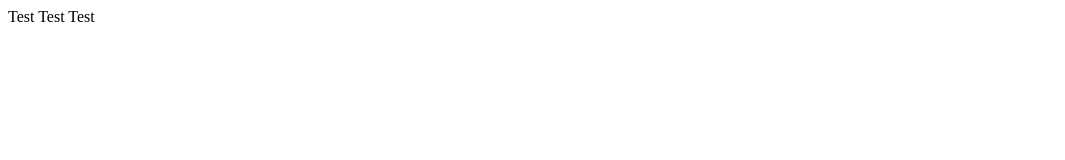
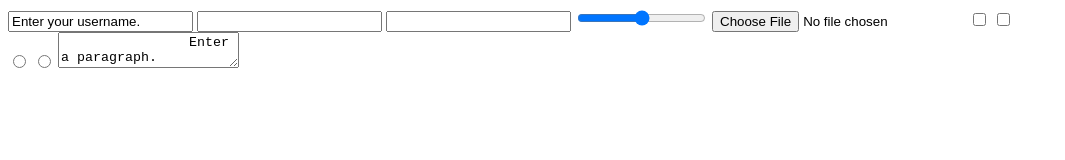
Before and after one commit to Gbisono99/HTML5Tutorial, a plain HTML site: page index.html in a window 1280 px wide. Shown: the whole page, without its empty margins (0-1065 px from the left). Drawn offline with Linux system fonts and the light colour scheme.

Commit message:
Input and Forms.

```diff
--- a/index.html
+++ b/index.html
@@ -1,11 +1,51 @@
 <!DOCTYPE html>
 <html> <!--HTML container tag-->
     <head> <!-- Head container tag-->
-        <title> <!-- Title container tag-->
-            Test Website <!--Appears on the tab of the website-->
+        <title>
+            Input and Forms
         </title>
     </head>
-    <body> <!-- Body container tag. Used for content-->
-        Test Test Test
+    <body>
+        <main>
+
+
+            <!--To add functionality to buttons, inputs and more, JS is needed.-->
+            <!--
+                The input tag specifies an input field where the user can enter data.
+                By using the type attribute, different forms of input can be created.
+                For more information: https://www.w3schools.com/tags/tag_input.asp
+            -->
+            <input type ="text" value="Enter your username."/>
+            <input type ="password"/>
+            <input type ="data"/>
+            <input type = "range"/>
+            <input type = "file"/>
+
+            <input type = "checkbox">
+            <input type = "checkbox">
+            <br>
+            <input name = "btn" type = "radio">
+            <input name = "btn" type = "radio">
+            <!--
+                Giving two radio buttons the same name allows for only one to be selected.
+            -->
+            <!--
+                The textarea tag creates a specific area for text.
+                For more information: https://www.w3schools.com/tags/tag_textarea.asp
+            -->
+            <textarea>
+                Enter a paragraph.
+            </textarea>
+
+            <form>
+                <!--
+                    The form tag is used to create an HTML form for user input.
+                    Acts like a wrapper for different <input> tags.
+                    <input> tags are usually found in <form> tags.
+                    For more information: https://www.w3schools.com/tags/tag_form.asp
+                -->
+            </form>
+        </main>
+
     </body>
 </html>
```
